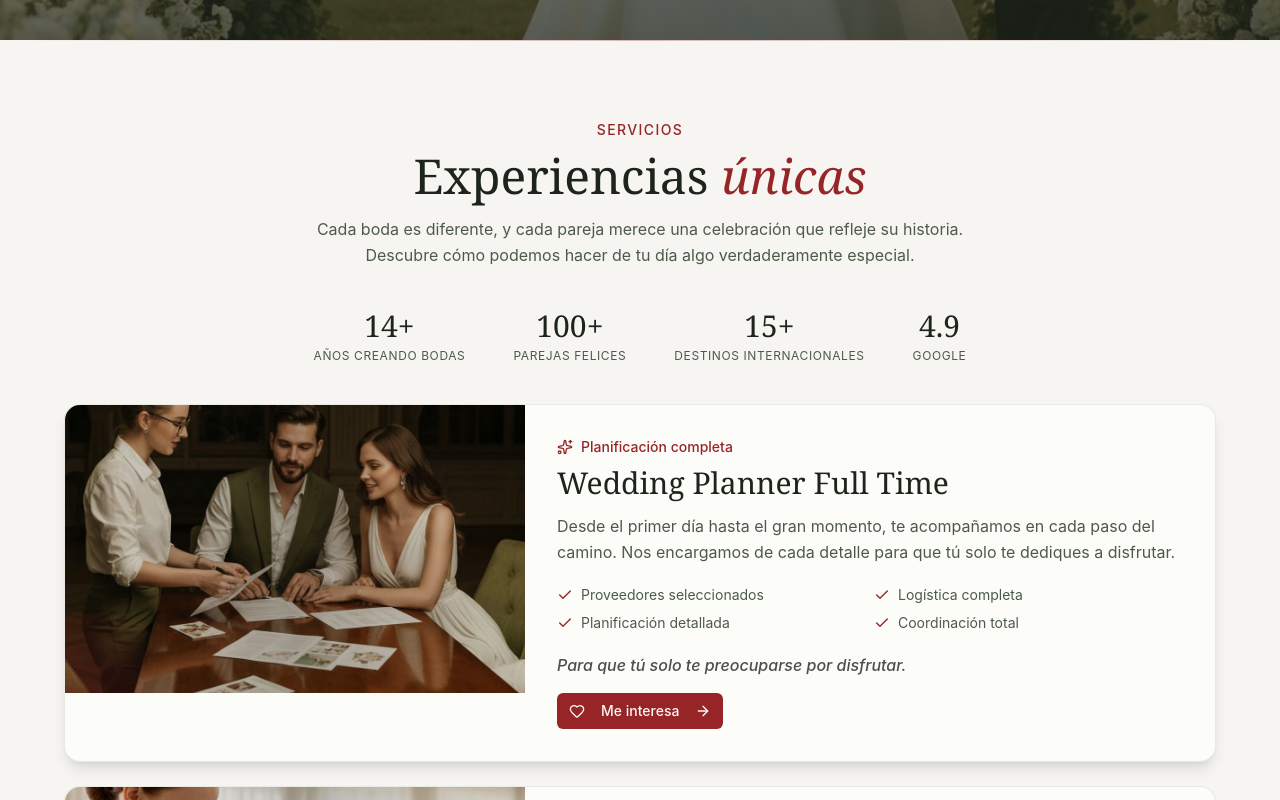
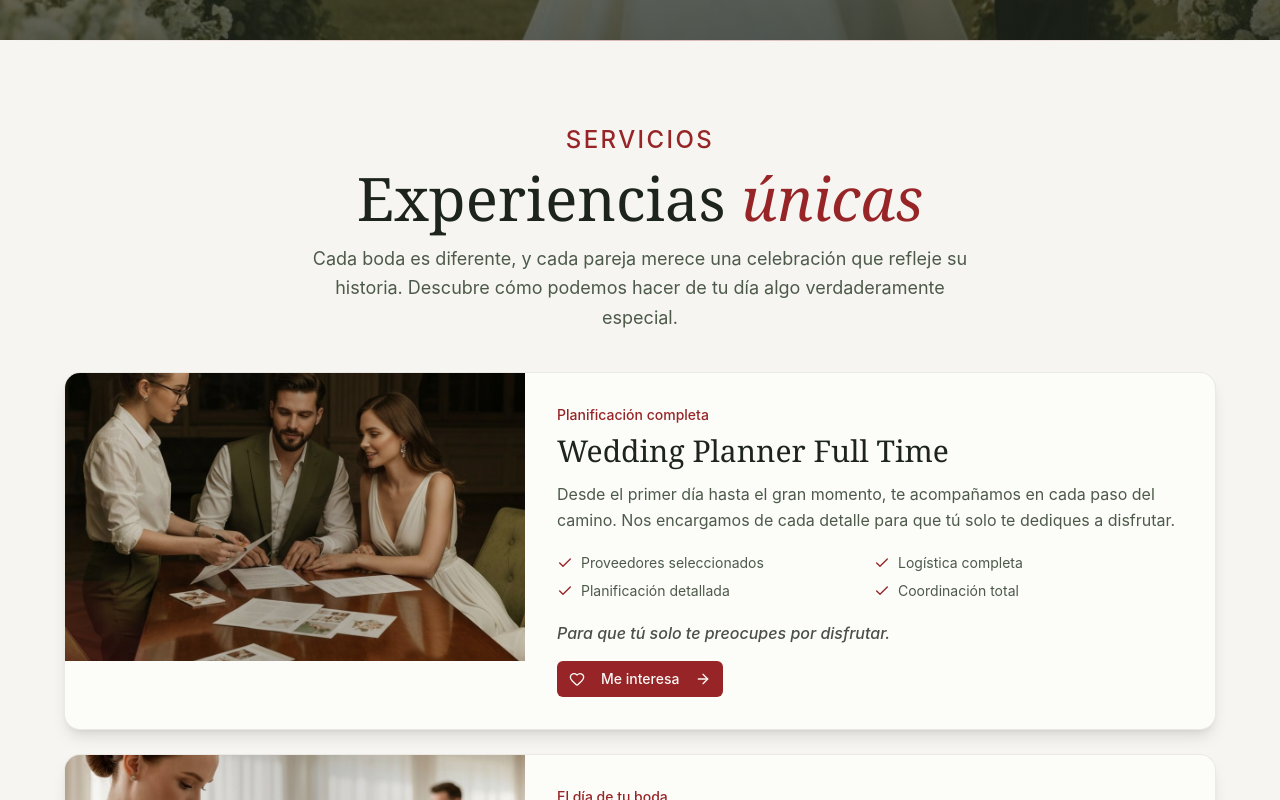
Before and after one commit to EdinsonPedroza/LAURA-MARTINEZ-BODAS, a Next.js app: page / in a window 1280 px wide. Shown: the part 760-1560 px from the top of the page. Built offline with nearby package versions, Linux system fonts and the light colour scheme.

Commit message:
insonest

```diff
--- a/app/page.tsx
+++ b/app/page.tsx
@@ -4,7 +4,6 @@ import { Services } from "@/components/sections/services"
 import { About } from "@/components/sections/about"
 import { Benefits } from "@/components/sections/benefits"
 import { Testimonials } from "@/components/sections/testimonials"
-import { Stats } from "@/components/sections/stats"
 import { Gallery } from "@/components/sections/gallery"
 import { CTA } from "@/components/sections/cta"
 import { Contact } from "@/components/sections/contact"
@@ -20,7 +19,6 @@ export default function Home() {
       <About />
       <Benefits />
       <Testimonials />
-      <Stats />
       <Gallery />
       <CTA />
       <Contact />
--- a/components/header.tsx
+++ b/components/header.tsx
@@ -7,8 +7,8 @@ import { Button } from "@/components/ui/button"
 import { Menu, X } from "lucide-react"
 
 const navLinks = [
+  { href: "#servicios", label: "Servicios" },
   { href: "#quien-soy", label: "Quién Soy" },
-  { href: "#servicios", label: "Servicios" },
   { href: "#testimonios", label: "Testimonios" },
   { href: "#galeria", label: "Nuestras Bodas" },
   { href: "#contacto", label: "Contacto" },
@@ -23,13 +23,14 @@ export function Header() {
     const handleScroll = () => {
       setIsScrolled(window.scrollY > 50)
 
-      // Detect active section
+      // Detect active section - iterate from top to bottom
       const sections = navLinks.map(link => link.href.replace("#", ""))
-      for (const section of sections.reverse()) {
+      for (const section of sections) {
         const element = document.getElementById(section)
         if (element) {
           const rect = element.getBoundingClientRect()
-          if (rect.top <= 150) {
+          // Check if section is visible (top of section is near top of viewport)
+          if (rect.top <= 200 && rect.bottom >= 200) {
             setActiveSection(section)
             break
           }
@@ -37,6 +38,8 @@ export function Header() {
       }
     }
 
+    // Call once on mount to set initial state
+    handleScroll()
     window.addEventListener("scroll", handleScroll)
     return () => window.removeEventListener("scroll", handleScroll)
   }, [])
--- a/components/sections/benefits.tsx
+++ b/components/sections/benefits.tsx
@@ -78,7 +78,7 @@ export function Benefits() {
       <div className="container mx-auto px-4 relative z-10">
         {/* Header */}
         <div className={`text-center max-w-3xl mx-auto mb-16 transition-all duration-1000 ${isVisible ? 'opacity-100 translate-y-0' : 'opacity-0 translate-y-10'}`}>
-          <span className="text-accent text-sm tracking-[0.3em] uppercase font-semibold mb-4 block">
+          <span className="text-2xl font-medium text-accent uppercase tracking-widest mb-4 block">
             Por Qué Elegirnos
           </span>
           <h2 className="font-serif text-4xl md:text-5xl lg:text-6xl text-primary-foreground mb-6 text-balance leading-tight">
--- a/components/sections/services.tsx
+++ b/components/sections/services.tsx
@@ -3,7 +3,7 @@
 import { useEffect, useRef, useState } from "react"
 import Image from "next/image"
 import { Button } from "@/components/ui/button"
-import { ArrowRight, Check, Heart, Star, Sparkles } from "lucide-react"
+import { ArrowRight, Check, Heart } from "lucide-react"
 
 const services = [
   {
@@ -17,7 +17,7 @@ const services = [
       "Planificación detallada",
       "Coordinación total"
     ],
-    highlight: "Para que tú solo te preocuparse por disfrutar.",
+    highlight: "Para que tú solo te preocupes por disfrutar.",
     whatsappMessage: "Hola Laura, me interesa el servicio de Wedding Planner Full Time. Me gustaría recibir más información."
   },
   {
@@ -64,13 +64,6 @@ const services = [
   }
 ]
 
-const stats = [
-  { value: "14+", label: "Años creando bodas" },
-  { value: "100+", label: "Parejas felices" },
-  { value: "15+", label: "Destinos internacionales" },
-  { value: "4.9", label: "Google" }
-]
-
 export function Services() {
   const sectionRef = useRef<HTMLElement>(null)
   const [isVisible, setIsVisible] = useState(false)
@@ -107,25 +100,15 @@ export function Services() {
       <div className="container mx-auto px-4 relative">
         {/* Header */}
         <div className={`text-center max-w-3xl mx-auto mb-10 transition-all duration-1000 ${isVisible ? 'opacity-100 translate-y-0' : 'opacity-0 translate-y-10'}`}>
-          <span className="text-sm font-medium text-accent uppercase tracking-widest mb-3 block">Servicios</span>
-          <h2 className="font-serif text-3xl md:text-4xl lg:text-5xl text-foreground mb-4">
+          <span className="text-2xl font-medium text-accent uppercase tracking-widest mb-3 mt-1 block">Servicios</span>
+          <h2 className="font-serif text-4xl md:text-5xl lg:text-6xl text-foreground mb-4">
             Experiencias{" "}
             <span className="text-accent italic">únicas</span>
           </h2>
-          <p className="text-muted-foreground leading-relaxed max-w-2xl mx-auto">
+          <p className="text-muted-foreground leading-relaxed max-w-2xl mx-auto text-lg">
             Cada boda es diferente, y cada pareja merece una celebración que refleje su historia.
             Descubre cómo podemos hacer de tu día algo verdaderamente especial.
           </p>
-        </div>
-
-        {/* Stats - Simple and elegant */}
-        <div className={`flex justify-center gap-6 md:gap-12 mb-10 transition-all duration-1000 delay-200 ${isVisible ? 'opacity-100 translate-y-0' : 'opacity-0 translate-y-10'}`}>
-          {stats.map((stat, index) => (
-            <div key={index} className="text-center">
-              <div className="font-serif text-2xl md:text-3xl text-foreground mb-1">{stat.value}</div>
-              <div className="text-xs text-muted-foreground uppercase tracking-wider">{stat.label}</div>
-            </div>
-          ))}
         </div>
 
         {/* Services - Full width cards */}
@@ -162,10 +145,7 @@ export function Services() {
 
                 {/* Content section */}
                 <div className="p-6 md:p-8 md:col-span-3 flex flex-col justify-center">
-                  <div className="flex items-center gap-2 mb-2">
-                    <Sparkles className="w-4 h-4 text-accent" />
-                    <span className="text-sm text-accent font-medium">{service.subtitle}</span>
-                  </div>
+                  <span className="text-sm text-accent font-medium mb-2">{service.subtitle}</span>
 
                   <h3 className="font-serif text-2xl md:text-3xl text-foreground mb-3 group-hover:text-accent transition-colors duration-300">
                     {service.title}
@@ -177,7 +157,7 @@ export function Services() {
 
                   {/* Features grid */}
                   <div className="grid grid-cols-2 gap-2 mb-5">
-                    {service.features.map((feature, featureIndex) => (
+                    {service.features.map((feature) => (
                       <div
                         key={feature}
                         className="flex items-center gap-2 text-sm text-muted-foreground"
@@ -194,7 +174,7 @@ export function Services() {
 
                   <Button
                     onClick={() => handleServiceClick(service.whatsappMessage)}
-                    className={`self-start bg-accent hover:bg-accent/90 text-accent-foreground transition-all duration-300 ${
+                    className={`self-start bg-accent hover:bg-accent/90 text-accent-foreground transition-all duration-300 w-full md:w-auto justify-center md:justify-start cursor-pointer ${
                       hoveredIndex === index ? 'shadow-lg shadow-accent/30' : ''
                     }`}
                   >
@@ -214,7 +194,7 @@ export function Services() {
           <Button
             onClick={() => handleServiceClick("Hola Laura, me interesa conocer más sobre los servicios de wedding planner. ¿Cuál me recomiendas según mi caso?")}
             variant="outline"
-            className="border-accent text-accent hover:bg-accent hover:text-accent-foreground"
+            className="border-accent text-accent hover:bg-accent hover:text-accent-foreground cursor-pointer"
           >
             Hablemos y te asesoramos
             <ArrowRight className="w-4 h-4 ml-2" />
--- a/components/sections/testimonials.tsx
+++ b/components/sections/testimonials.tsx
@@ -58,17 +58,17 @@ export function Testimonials() {
       <div className="container mx-auto px-4">
         {/* Header */}
         <div className={`text-center max-w-3xl mx-auto mb-16 transition-all duration-1000 ${isVisible ? 'opacity-100 translate-y-0' : 'opacity-0 translate-y-10'}`}>
-          <span className="text-primary text-sm tracking-[0.3em] uppercase font-medium mb-4 block">
+          <span className="text-2xl font-medium text-accent uppercase tracking-widest mb-4 block">
             Testimonios
           </span>
-          <h2 className="font-serif text-3xl md:text-4xl lg:text-5xl text-foreground mb-6 text-balance">
+          <h2 className="font-serif text-4xl md:text-5xl lg:text-6xl text-foreground mb-6 text-balance">
             Lo que dicen{" "}
-            <span className="italic text-primary">nuestras parejas</span>
+            <span className="italic text-accent">nuestras parejas</span>
           </h2>
         </div>
 
         {/* Testimonials Grid */}
-        <div className="grid md:grid-cols-2 lg:grid-cols-3 gap-6">
+        <div className="grid md:grid-cols-2 lg:grid-cols-2 gap-6">
           {testimonials.map((testimonial, index) => (
             <Card
               key={testimonial.name}
```
